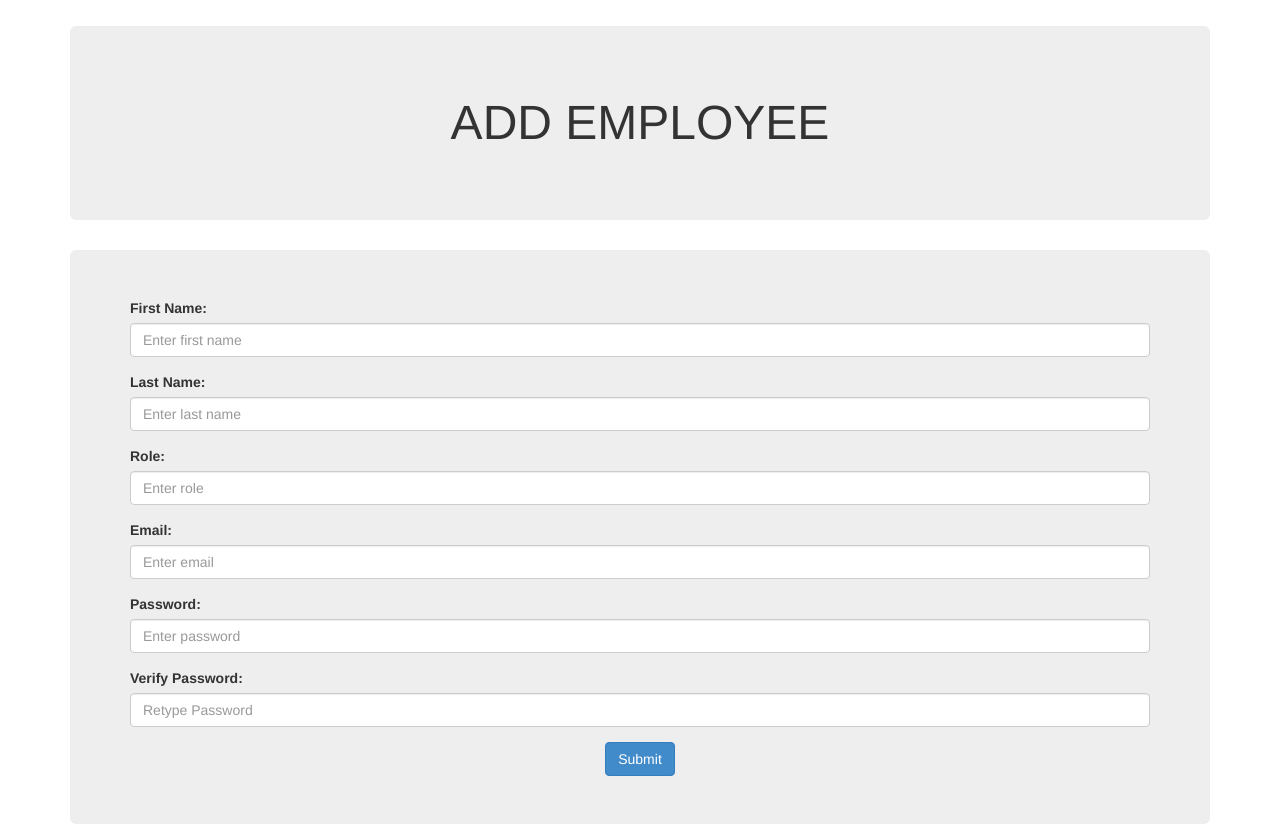
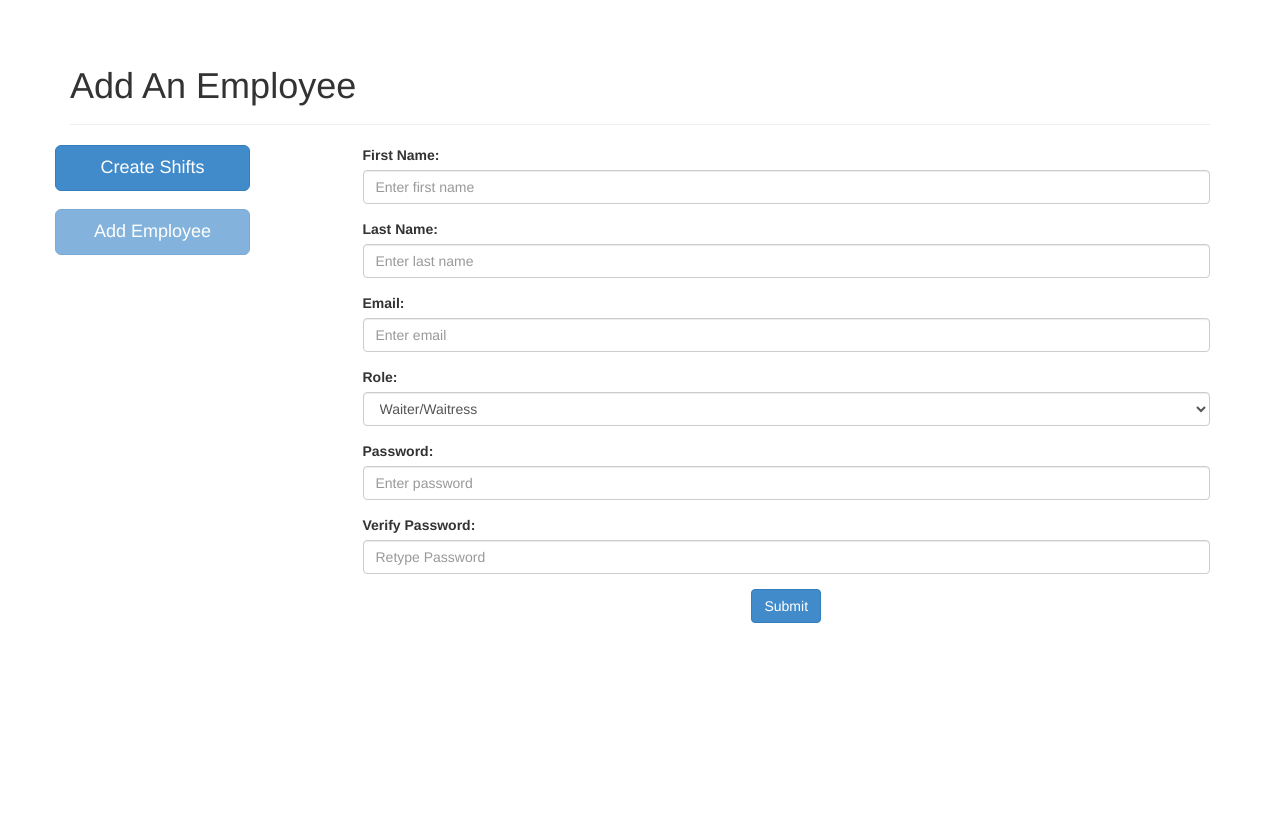
Before and after one commit to RobertCorey/shift-bid, a PHP site: page /employee.php in a window 1280 px wide. Run offline with PHP 8.4, Linux system fonts and the light colour scheme; some libraries are stand-ins or nearby versions.

Commit message:
Apply uniform style to admin.

```diff
--- a/employee.php
+++ b/employee.php
@@ -126,6 +126,7 @@ if ($allCorrect){
   <link rel="stylesheet" href="css/global.css">
   <!-- Bootstrap -->
   <link href="css/bootstrap.min.css" rel="stylesheet">
+  <link rel="stylesheet" href="css/global.css">
   <!-- HTML5 Shim and Respond.js IE8 support of HTML5 elements and media queries -->
   <!-- WARNING: Respond.js doesn't work if you view the page via file:// -->
 <!--[if lt IE 9]>
@@ -135,11 +136,19 @@ if ($allCorrect){
 </head>
 <body>
   <div class="container">
-
-        <div class="jumbotron">
-            <p><bold><center><font size="40px">ADD EMPLOYEE</center></font></bold></p>
+  <div class="page-header">
+    <h1>Add An Employee</h1>
   </div>
-        <div class="jumbotron">
+    <div class="row">
+      <div class="col-xs-2 float-left">
+        <div class="row">
+          <a href="createShift.php"><button type="button" class="btn btn-primary btn-lg menu-button">Create Shifts</button></a>
+        </div>
+        <div class="row">
+          <button type="button" class="btn btn-primary btn-lg menu-button disabled">Add Employee</button>
+        </div>
+      </div>
+      <div class="col-xs-offset-1 col-xs-9">
         <form action="<?php echo htmlspecialchars($_SERVER["PHP_SELF"]);?>" method="POST">
           <div class="form-group">
             <label for="first_name">First Name:</label>
@@ -152,14 +161,19 @@ if ($allCorrect){
             <span class="error"> <?php echo $lnameErr;?></span>
           </div>
           <div class="form-group">
-                    <label for="role">Role:</label>
-                    <input type="text" class="form-control" name="role" placeholder="Enter role" value=<?php if (isset($_POST['role'])){echo $_POST['role'];}?>>
-                    <span class="error"> <?php echo $roleErr;?></span>
-                </div>
-                <div class="form-group">
             <label for="email">Email:</label>
             <input type="text" class="form-control" name="email" placeholder="Enter email" value=<?php if (isset($_POST['email'])){echo $_POST['email'];}?>>
             <span class="error"> <?php echo $emailErr;?></span>
+          </div>
+          <div class="form-group">
+            <label for="role">Role:</label>
+              <select name="role" id="role" class="form-control">
+                <option>Waiter/Waitress</option>
+                <option>Manager</option>
+                <option>Busboy</option>
+                <option>Hostess</option>
+                <option>Kitchen</option>
+              </select>
           </div>
           <div class="form-group">
             <label for="password">Password:</label>
@@ -174,6 +188,7 @@ if ($allCorrect){
           <center><button type = "submit" class="btn btn-primary" onclick="">Submit</button></center>
         </form>
       </div>
+    </div>
 
   </div>
   <!-- jQuery (necessary for Bootstrap's JavaScript plugins) -->
```
Also changed, not shown: createShift.php (+36 -8 lines). Lines whose indentation alone changed are shown as unchanged.
